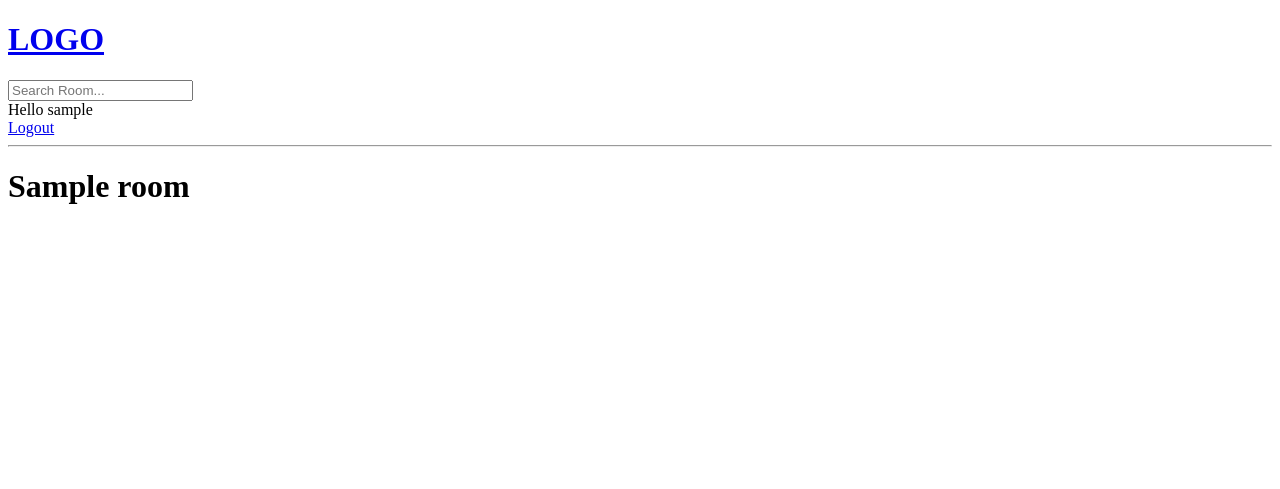
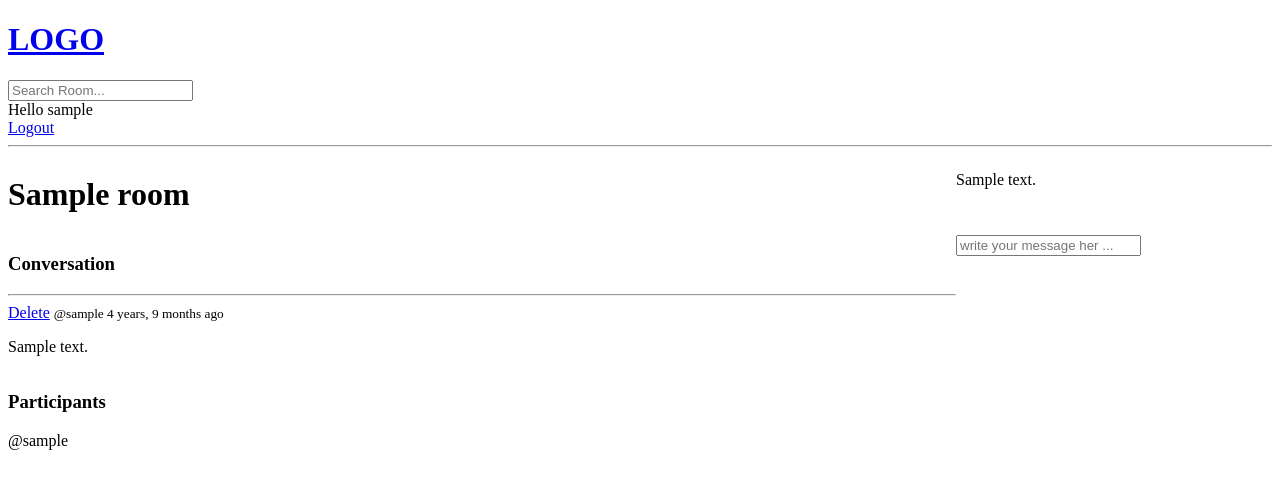
Before and after one commit to Sardorbek-Zayniyev/StudyBuddy, a Django app: page /room/1/ in a window 1280 px wide. Shown: the top 489 px of the page. Run offline with Django 5.2, Linux system fonts and the light colour scheme; a user stored in the database is signed in; tables that the repository leaves empty hold one stand-in row (values such as "Sample post").

Commit message:
💬 feat: add CRUD functionalities for chat Room messages

```diff
--- a/base/models.py
+++ b/base/models.py
@@ -14,7 +14,8 @@ class Room(models.Model):
     topic = models.ForeignKey(Topic, on_delete=models.SET_NULL, null=True)
     name = models.CharField(max_length=200)
     description = models.TextField(null=True, blank=True)
-    # participants =
+    participants = models.ManyToManyField(
+        User, related_name='participants', blank=True)
     created = models.DateTimeField(auto_now_add=True)
     updated = models.DateTimeField(auto_now=True)
 
--- a/base/templates/base/room.html
+++ b/base/templates/base/room.html
@@ -2,5 +2,51 @@
 
 
 {% block content %}
-<h1>{{room.name}}</h1>
+<style>
+    .room-container {
+        display: grid;
+        grid-template-columns: 3fr 1fr;
+    }
+</style>
+<div class="room-container">
+    <h1>{{room.name}}</h1>
+    <p>{{room.description}}</p>
+
+    <div class="comment-wrapper">
+        <h3>Conversation</h3>
+        <hr>
+
+        {% for message in room_messages %}
+
+        <div>
+            {% if request.user == message.user %}
+            <a href="{% url 'delete_message' message.id %}">Delete</a>
+            {% endif  %}
+            <small>@{{message.user}} {{message.created|timesince}} ago</small>
+            <p> {{message.body}} </p>
+
+        </div>
+
+        {% endfor %}
+    </div>
+
+    {% if request.user.is_authenticated %}
+    <div class="comment-form">
+        <form action="" method="POST">
+            {% csrf_token %}
+            <input type="text" name="body" placeholder="write your message her ...">
+        </form>
+
+    </div>
+    {%endif%}
+    <div>
+        <h3>Participants</h3>
+        {% for user in participants %}
+        <div>
+            @{{user.username}}
+        </div>
+        {% endfor %}
+    </div>
+</div>
+
 {% endblock content %}
--- a/base/urls.py
+++ b/base/urls.py
@@ -12,4 +12,5 @@ urlpatterns = [
     path('create-room/', views.create_room, name='create_room'),
     path('update-room/<str:pk>/', views.update_room, name='update_room'),
     path('delete-room/<str:pk>/', views.delete_room, name='delete_room'),
+    path('delete-message/<str:pk>/', views.delete_message, name='delete_message'),
 ]
--- a/base/views.py
+++ b/base/views.py
@@ -7,7 +7,7 @@ from django.contrib import messages
 from django.contrib.auth.models import User
 from django.contrib.auth.forms import UserCreationForm
 
-from .models import Topic, Room
+from .models import Topic, Room, Message
 from .forms import RoomForm
 
 
@@ -83,7 +83,21 @@ def home(request):
 
 def room(request, pk):
     room = Room.objects.get(id=pk)
-    context = {'room': room}
+    room_messages = room.message_set.all().order_by('-created')
+    participants = room.participants.all()
+    if request.method == 'POST':
+        message = Message.objects.create(
+            user=request.user,
+            room=room,
+            body=request.POST.get('body')
+        )
+        room.participants.add(request.user)
+        return redirect('room', pk=room.id)
+    context = {
+        'room': room,
+        'room_messages': room_messages,
+        'participants': participants,
+    }
     return render(request, 'base/room.html', context)
 
 
@@ -127,3 +141,16 @@ def delete_room(request, pk):
         room.delete()
         return redirect('home')
     return render(request, 'base/delete.html', {'obj': room})
+
+
+@login_required(login_url='login')
+def delete_message(request, pk):
+    message = Message.objects.get(id=pk)
+
+    if request.user != message.user:
+        return HttpResponse('You are not allowed here!')
+
+    if request.method == 'POST':
+        message.delete()
+        return redirect('home')
+    return render(request, 'base/delete.html', {'obj': message})
```
Also changed, not shown: base/migrations/0003_alter_room_options_room_participants.py (added).
